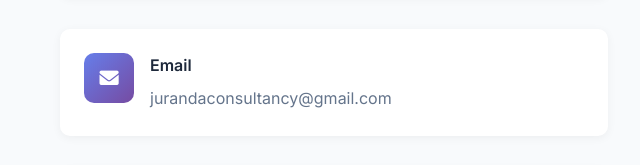
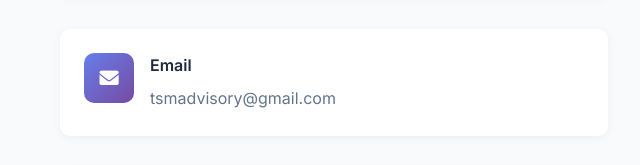
Before and after one commit to Brendon1109/tsm-advisory-services, a plain HTML site: page index.html in a window 1280 px wide. Shown: the part 4014-4179 px from the top of the page, 0-640 px from the left. Drawn offline with Linux system fonts and the light colour scheme.

Commit message:
Added correct email

```diff
--- a/index.html
+++ b/index.html
@@ -262,7 +262,7 @@
                         </div>
                         <div class="contact-details">
                             <h4>Email</h4>
-                            <a href="mailto:jurandaconsultancy@gmail.com">jurandaconsultancy@gmail.com</a>
+                            <a href="mailto:tsmadvisory@gmail.com">tsmadvisory@gmail.com</a>
                         </div>
                     </div>
                     <div class="contact-item">
```
Also changed, not shown: 1 other file.
